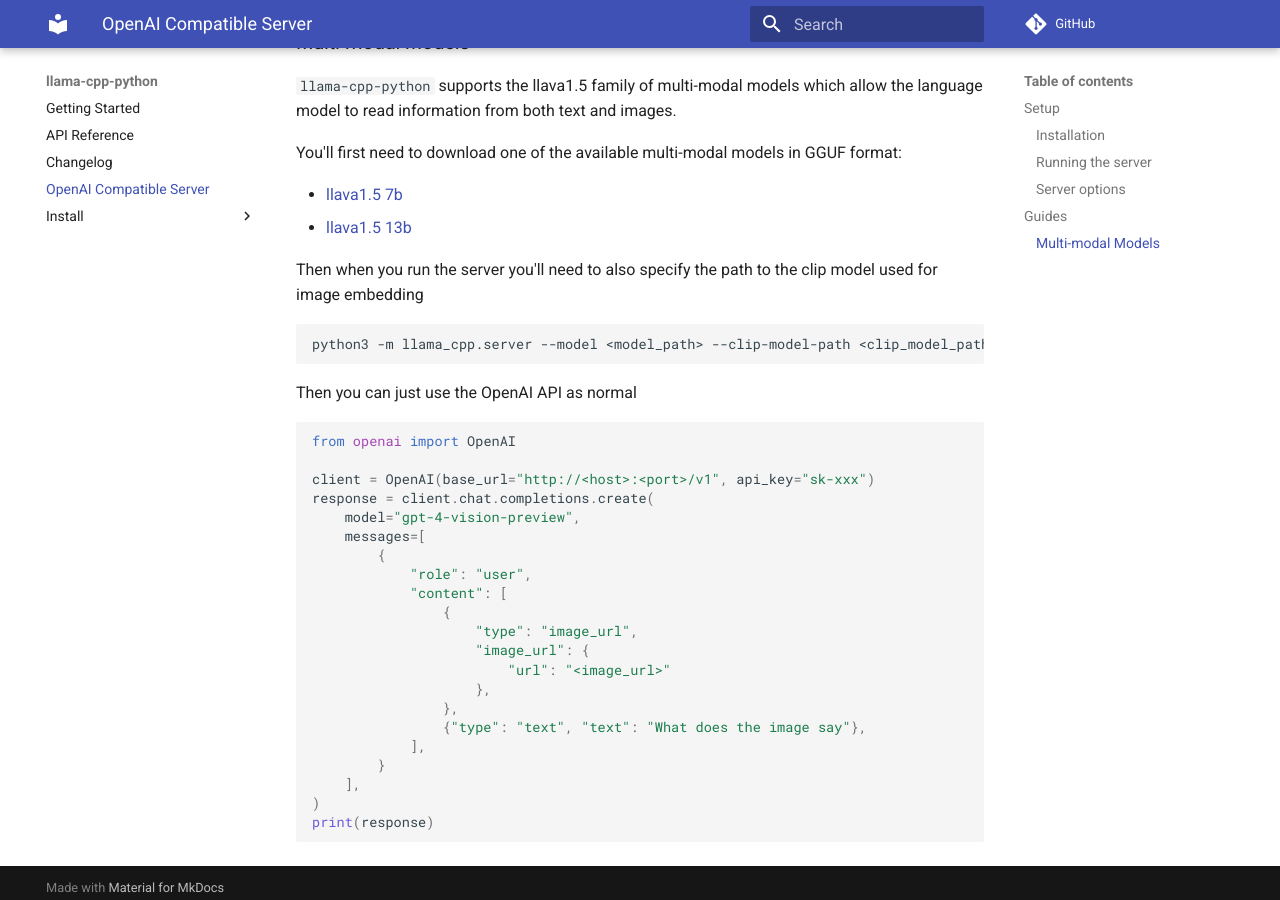
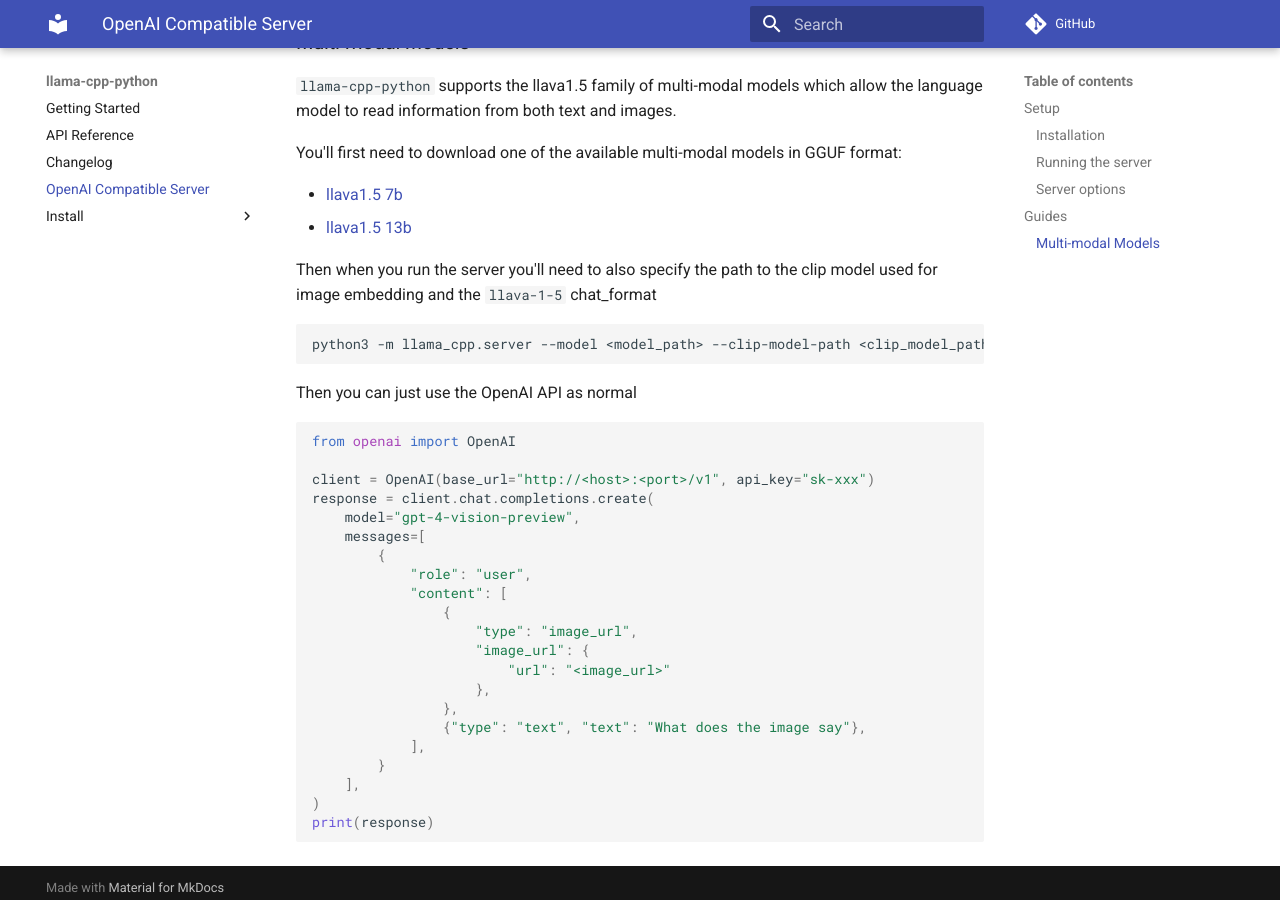
Before and after one commit to NoBrainer24/Python-App-llama, an MkDocs documentation site: the page built from docs/server.md, in a window 1280 px wide and 900 px high, scrolled down 916 px. Built offline with MkDocs 1.6.1 and Material for MkDocs 9.7.7, drawn with Linux system fonts in a browser that asks for light colours; comment, search, counter and statistics services are not loaded.

Commit message:
Fix docs multi-modal docs

````diff
--- a/docs/server.md
+++ b/docs/server.md
@@ -44,10 +44,10 @@ You'll first need to download one of the available multi-modal models in GGUF fo
 - [llava1.5 7b](https://huggingface.co/mys/ggml_llava-v1.5-7b)
 - [llava1.5 13b](https://huggingface.co/mys/ggml_llava-v1.5-13b)
 
-Then when you run the server you'll need to also specify the path to the clip model used for image embedding
+Then when you run the server you'll need to also specify the path to the clip model used for image embedding and the `llava-1-5` chat_format
 
 ```bash
-python3 -m llama_cpp.server --model <model_path> --clip-model-path <clip_model_path>
+python3 -m llama_cpp.server --model <model_path> --clip-model-path <clip_model_path> --chat-format llava-1-5
 ```
 
 Then you can just use the OpenAI API as normal
````
